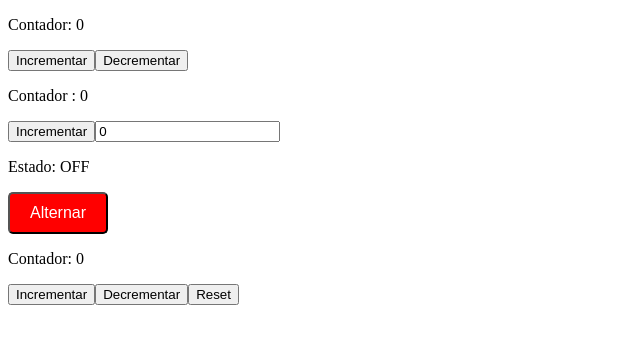
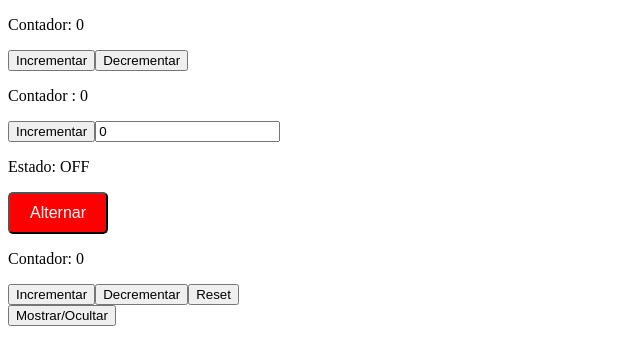
Before and after one commit to EsneiderCdD/React, a React (Vite) app: page / in a window 1280 px wide. Shown: the top 364 px of the page, without its empty margins (0-640 px from the left). Built offline with nearby package versions, Linux system fonts and the light colour scheme.

Commit message:
Ejercicio 4

```diff
--- a/src/App.jsx
+++ b/src/App.jsx
@@ -4,6 +4,7 @@ import Contador from './components/Contador.jsx'
 import Ejercicio1 from './components/Ejercicio1.jsx'
 import Ejercicio2 from './components/Ejercicio2.jsx'
 import Ejercicio3 from './components/Ejercicio3.jsx'
+import Ejercicio4 from './components/Ejercicio4.jsx'
 function App() {
   const [count, setCount] = useState(0)
 
@@ -13,6 +14,7 @@ function App() {
     <Ejercicio1></Ejercicio1>
     <Ejercicio2></Ejercicio2>
     <Ejercicio3></Ejercicio3>
+    <Ejercicio4></Ejercicio4>
 
 
     </>
--- /dev/null
+++ b/src/components/Ejercicio4.jsx
@@ -0,0 +1,16 @@
+import { useState } from "react"
+
+function Ejercicio4 () {
+    const [visible, setVisible] = useState (false);
+
+    return (
+        <div>
+            <button onClick = {() => setVisible(!visible)}>
+                Mostrar/Ocultar
+            </button>
+            {visible && <p>Contenido visible</p>}
+        </div>
+    )
+}
+
+export default Ejercicio4
```
